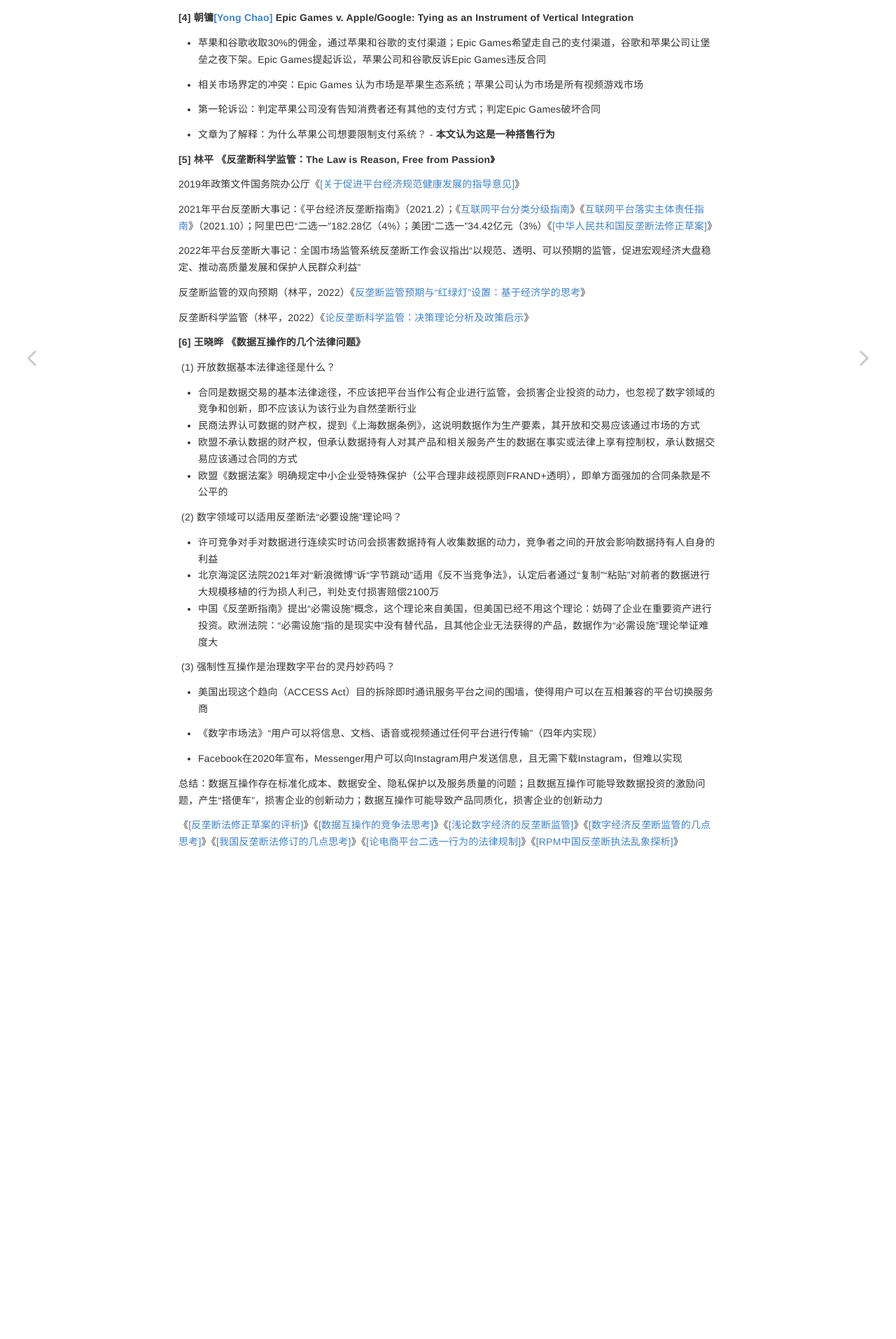
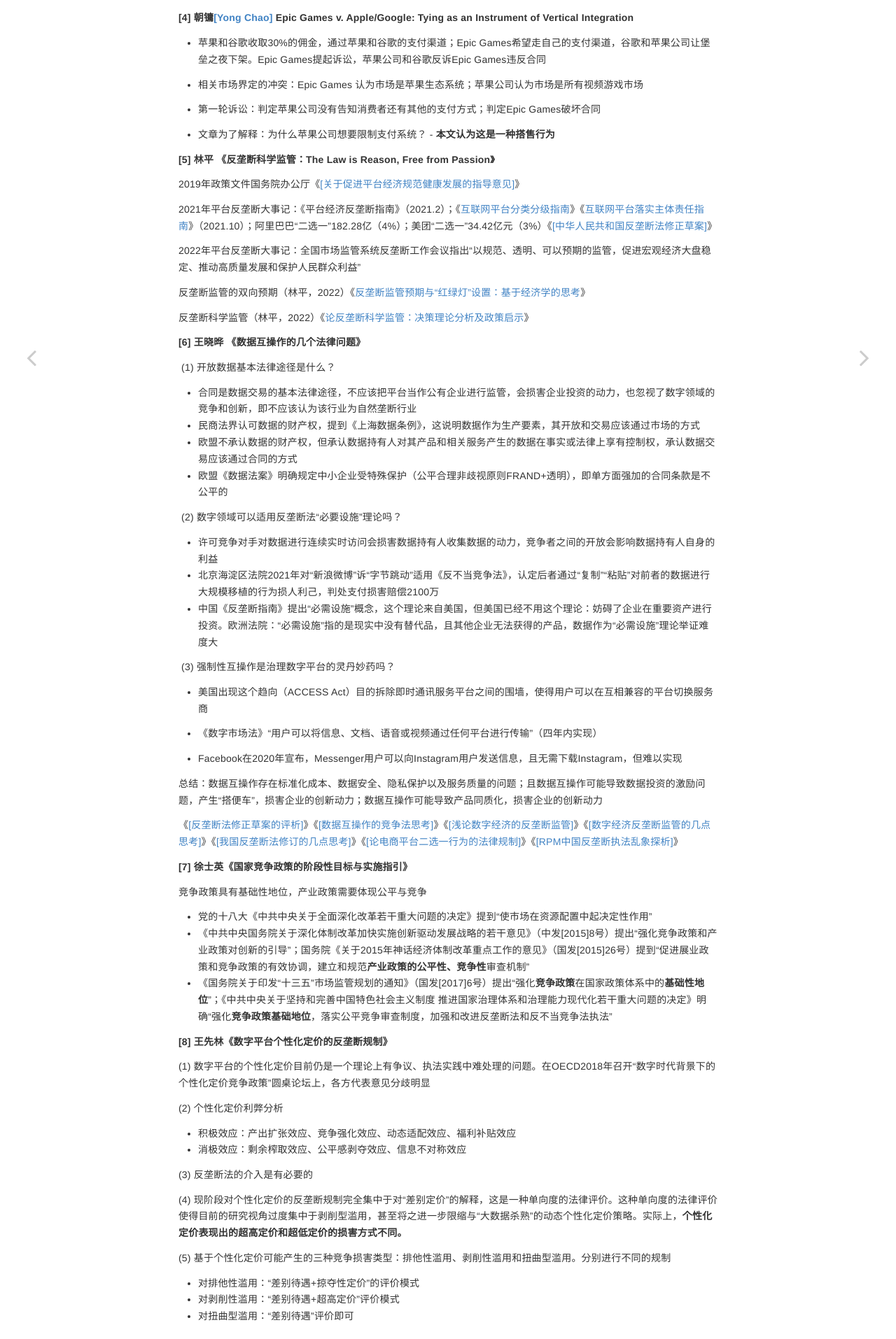
Before and after one commit to Zhuopie/Zhuopie.github.io, a Jekyll site: the page built from _pages/第十二届产业组织前沿讨论.md, in a window 1280 px wide. Shown: the part 992-2906 px from the top of the page at 70% size. Built offline with Jekyll 4.4.1, drawn with Linux system fonts in a browser that asks for light colours.

Commit message:
Update 第十二届产业组织前沿讨论.md

```diff
--- a/_pages/第十二届产业组织前沿讨论.md
+++ b/_pages/第十二届产业组织前沿讨论.md
@@ -82,3 +82,30 @@
 总结：数据互操作存在标准化成本、数据安全、隐私保护以及服务质量的问题；且数据互操作可能导致数据投资的激励问题，产生“搭便车”，损害企业的创新动力；数据互操作可能导致产品同质化，损害企业的创新动力
 
 《[[反垄断法修正草案的评析]](https://github.com/Zhuopie/Zhuopie.github.io/blob/main/_pages/反垄断法修正草案的评析王晓晔.pdf)》《[[数据互操作的竞争法思考]](https://github.com/Zhuopie/Zhuopie.github.io/blob/main/_pages/数据互操作的竞争法思考王晓晔.pdf)》《[[浅论数字经济的反垄断监管]](https://github.com/Zhuopie/Zhuopie.github.io/blob/main/_pages/浅论数字经济的反垄断监管王晓晔.pdf)》《[[数字经济反垄断监管的几点思考]](https://github.com/Zhuopie/Zhuopie.github.io/blob/main/_pages/数字经济反垄断监管的几点思考王晓晔.pdf)》《[[我国反垄断法修订的几点思考]](https://github.com/Zhuopie/Zhuopie.github.io/blob/main/_pages/我国反垄断法修订的几点思考王晓晔.pdf)》《[[论电商平台二选一行为的法律规制]](https://github.com/Zhuopie/Zhuopie.github.io/blob/main/_pages/论电商平台二选一行为的法律规制王晓晔.pdf)》《[[RPM中国反垄断执法乱象探析]](https://github.com/Zhuopie/Zhuopie.github.io/blob/main/_pages/RPM中国反垄断执法乱象探析王晓晔.pdf)》
+
+**[7] 徐士英《国家竞争政策的阶段性目标与实施指引》**
+
+竞争政策具有基础性地位，产业政策需要体现公平与竞争
+
+- 党的十八大《中共中央关于全面深化改革若干重大问题的决定》提到“使市场在资源配置中起决定性作用”
+- 《中共中央国务院关于深化体制改革加快实施创新驱动发展战略的若干意见》（中发[2015]8号）提出“强化竞争政策和产业政策对创新的引导”；国务院《关于2015年神话经济体制改革重点工作的意见》（国发[2015]26号）提到“促进展业政策和竞争政策的有效协调，建立和规范**产业政策的公平性、竞争性**审查机制”
+- 《国务院关于印发“十三五”市场监管规划的通知》（国发[2017]6号）提出“强化**竞争政策**在国家政策体系中的**基础性地位**”；《中共中央关于坚持和完善中国特色社会主义制度 推进国家治理体系和治理能力现代化若干重大问题的决定》明确“强化**竞争政策基础地位**，落实公平竞争审查制度，加强和改进反垄断法和反不当竞争法执法”
+
+**[8] 王先林《数字平台个性化定价的反垄断规制》**
+
+(1) 数字平台的个性化定价目前仍是一个理论上有争议、执法实践中难处理的问题。在OECD2018年召开“数字时代背景下的个性化定价竞争政策”圆桌论坛上，各方代表意见分歧明显
+
+(2) 个性化定价利弊分析
+
+- 积极效应：产出扩张效应、竞争强化效应、动态适配效应、福利补贴效应
+- 消极效应：剩余榨取效应、公平感剥夺效应、信息不对称效应
+
+(3) 反垄断法的介入是有必要的
+
+(4) 现阶段对个性化定价的反垄断规制完全集中于对“差别定价”的解释，这是一种单向度的法律评价。这种单向度的法律评价使得目前的研究视角过度集中于剥削型滥用，甚至将之进一步限缩与“大数据杀熟”的动态个性化定价策略。实际上，**个性化定价表现出的超高定价和超低定价的损害方式不同。**
+
+(5) 基于个性化定价可能产生的三种竞争损害类型：排他性滥用、剥削性滥用和扭曲型滥用。分别进行不同的规制
+
+- 对排他性滥用：“差别待遇+掠夺性定价”的评价模式
+- 对剥削性滥用：“差别待遇+超高定价”评价模式
+- 对扭曲型滥用：“差别待遇”评价即可
```
